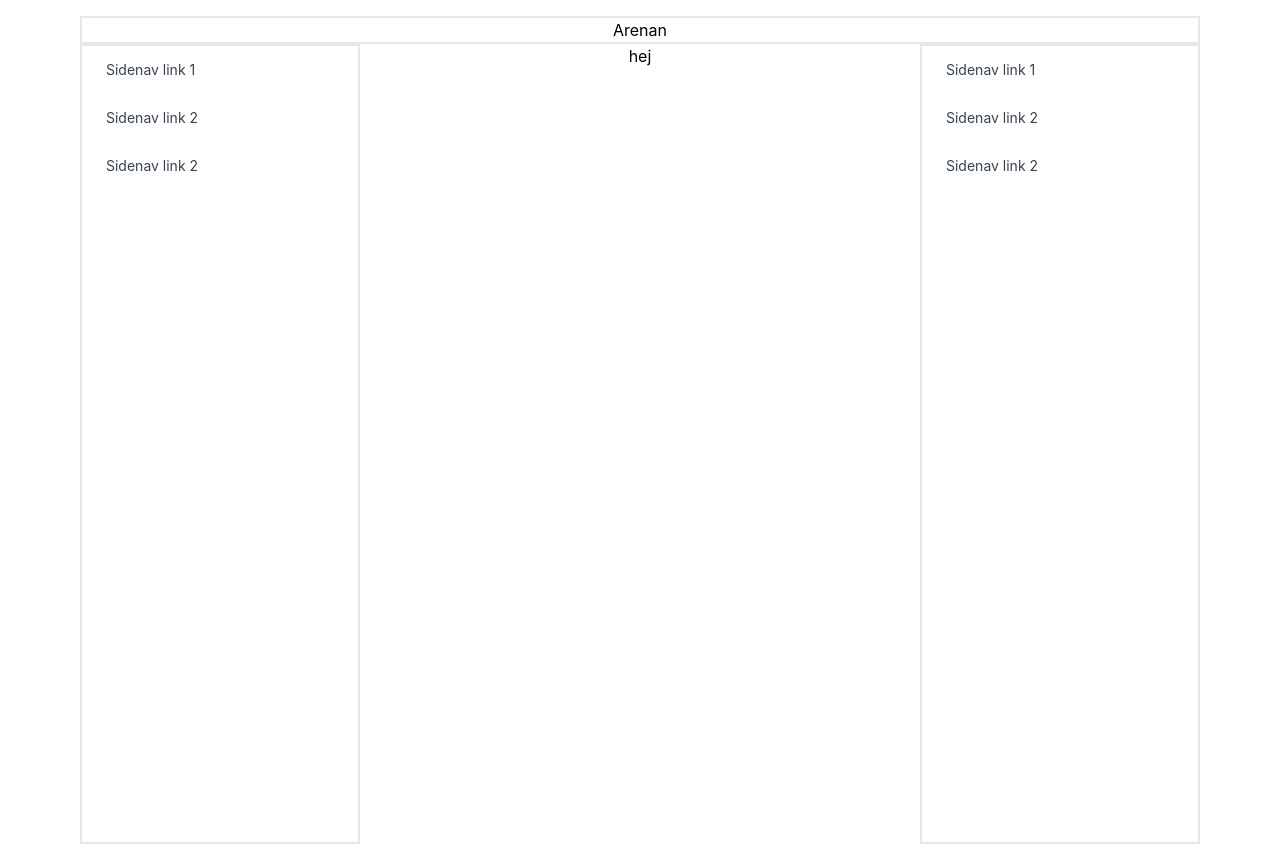
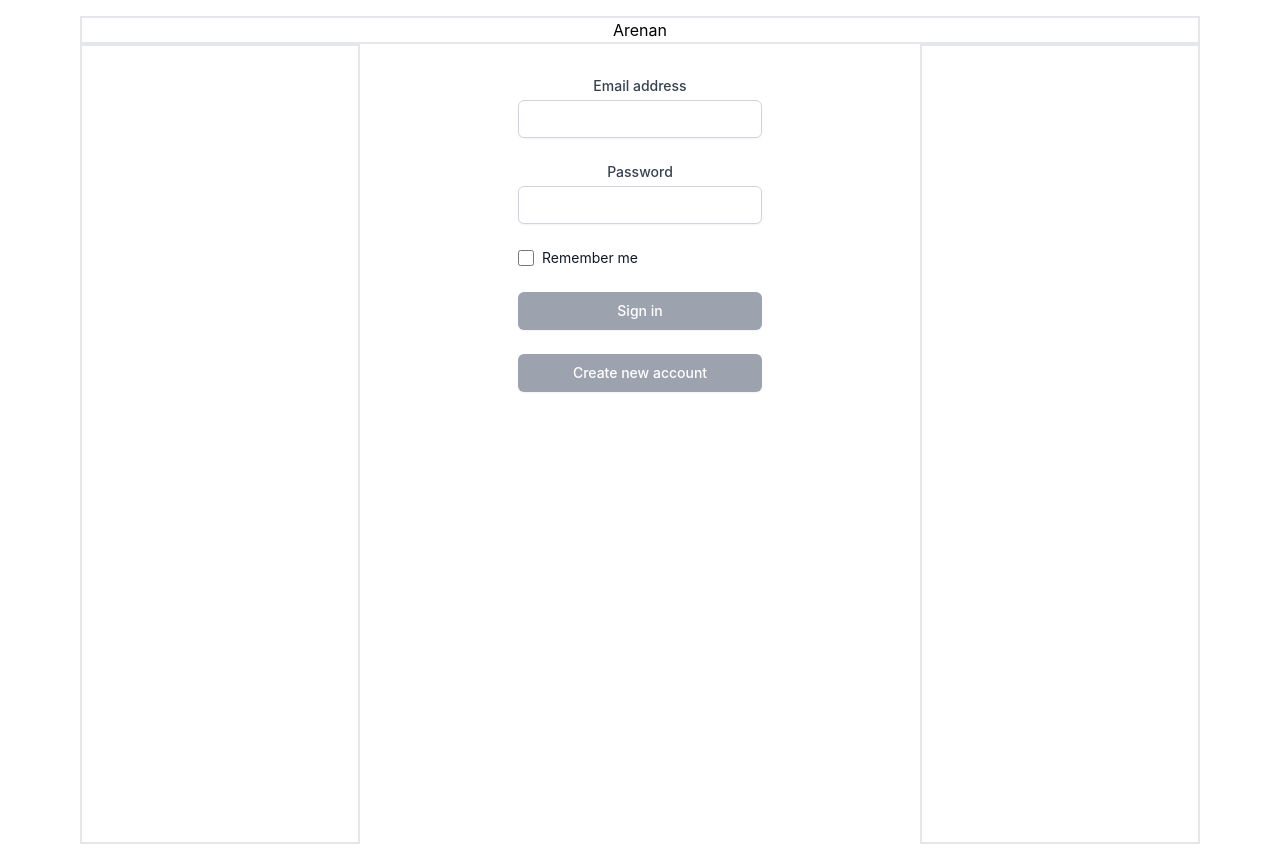
Before and after one commit to malmz90/arenan-frontend, a React (Create React App) app: page / in a window 1280 px wide. Built offline with nearby package versions, Linux system fonts and the light colour scheme.

Commit message:
some routing etc

```diff
--- a/src/App.js
+++ b/src/App.js
@@ -20,8 +20,7 @@ import RightSidebar from './components/RightSidebar'
 
 function App() {
   const user = useSelector((state) => state.user.user)
-
-  console.log(user)
+  const gladiator = useSelector((state) => state.gladiator.gladiator)
 
   return (
     <Router>
@@ -38,11 +37,10 @@ function App() {
                     <LeftSidebar />
                   </div>
                   <div className="w-2/4 text-center">
-                    hej
-                    {/* <Routes>
+                    <Routes>
                       <Route path="/" element={<LoginPage />} />
                       <Route path="register" element={<Register />} />
-                    <Route path="/" element={<MainPage />} />
+                      <Route path="main" element={<MainPage />} />
                       <Route
                         path="create/gladiator"
                         element={<CreateGladiator />}
@@ -51,7 +49,7 @@ function App() {
                         path="main/merchants"
                         element={<Merchants />}
                       ></Route>
-                  </Routes> */}
+                    </Routes>
                   </div>
                   <div className="w-1/4 border-2">
                     <RightSidebar />
--- a/src/components/LeftSidebar.js
+++ b/src/components/LeftSidebar.js
@@ -1,9 +1,11 @@
 import { useDispatch, useSelector } from 'react-redux'
 import { useNavigate, Link } from 'react-router-dom'
+import { removeGladiator } from '../redux/reducers/gladiator'
 import { removeUser } from '../redux/reducers/user'
 
 export default function LeftSidebar() {
   const user = useSelector((state) => state.user.user)
+  const gladiator = useSelector((state) => state.gladiator.gladiator)
   const navigate = useNavigate()
   const dispatch = useDispatch()
 
@@ -14,13 +16,16 @@ export default function LeftSidebar() {
     })
     navigate('/')
     dispatch(removeUser())
+    dispatch(removeGladiator())
   }
 
   return (
-    <ul class="relative">
-      <li class="relative">
+    <div>
+      {user && gladiator && (
+        <ul class="flex flex-col">
+          <li class="flex">
             <a
-          class="flex items-center text-sm py-4 px-6 h-12 overflow-hidden text-gray-700 text-ellipsis whitespace-nowrap rounded hover:text-gray-900 hover:bg-gray-100 transition duration-300 ease-in-out"
+              class="flex items-center px-2 py-1 m-4 text-sm text-gray-700 text-ellipsis rounded hover:text-gray-900 hover:bg-gray-100 transition duration-300 ease-in-out"
               href="#!"
               data-mdb-ripple="true"
               data-mdb-ripple-color="dark"
@@ -28,9 +33,9 @@ export default function LeftSidebar() {
               Sidenav link 1
             </a>
           </li>
-      <li class="relative">
+          <li class="flex">
             <a
-          class="flex items-center text-sm py-4 px-6 h-12 overflow-hidden text-gray-700 text-ellipsis whitespace-nowrap rounded hover:text-gray-900 hover:bg-gray-100 transition duration-300 ease-in-out"
+              class="flex items-center px-2 py-1  m-4 text-sm text-gray-700 text-ellipsis rounded hover:text-gray-900 hover:bg-gray-100 transition duration-300 ease-in-out"
               href="#!"
               data-mdb-ripple="true"
               data-mdb-ripple-color="dark"
@@ -38,9 +43,9 @@ export default function LeftSidebar() {
               Sidenav link 2
             </a>
           </li>
-      <li class="relative">
+          <li class="flex">
             <a
-          class="flex items-center text-sm py-4 px-6 h-12 overflow-hidden text-gray-700 text-ellipsis whitespace-nowrap rounded hover:text-gray-900 hover:bg-gray-100 transition duration-300 ease-in-out"
+              class="flex items-center px-2 py-1  m-4 text-sm text-gray-700 text-ellipsis rounded hover:text-gray-900 hover:bg-gray-100 transition duration-300 ease-in-out"
               href="#!"
               data-mdb-ripple="true"
               data-mdb-ripple-color="dark"
@@ -61,5 +66,7 @@ export default function LeftSidebar() {
             )}
           </div>
         </ul>
+      )}
+    </div>
   )
 }
--- a/src/components/RightSidebar.js
+++ b/src/components/RightSidebar.js
@@ -1,26 +1,16 @@
-import { useDispatch, useSelector } from 'react-redux'
-import { useNavigate, Link } from 'react-router-dom'
-import { removeUser } from '../redux/reducers/user'
+import { useSelector } from 'react-redux'
 
 export default function RightSidebar() {
   const user = useSelector((state) => state.user.user)
-  const navigate = useNavigate()
-  const dispatch = useDispatch()
-
-  const logout = () => {
-    fetch('http://localhost:4000/logout', {
-      method: 'GET',
-      credentials: 'include',
-    })
-    navigate('/')
-    dispatch(removeUser())
-  }
+  const gladiator = useSelector((state) => state.gladiator.gladiator)
 
   return (
-    <ul class="relative">
-      <li class="relative">
+    <div>
+      {user && gladiator && (
+        <ul class="flex flex-col">
+          <li class="flex">
             <a
-          class="flex items-center text-sm py-4 px-6 h-12 overflow-hidden text-gray-700 text-ellipsis whitespace-nowrap rounded hover:text-gray-900 hover:bg-gray-100 transition duration-300 ease-in-out"
+              class="flex items-center px-2 py-1  m-4 text-sm text-gray-700 text-ellipsis rounded hover:text-gray-900 hover:bg-gray-100 transition duration-300 ease-in-out"
               href="#!"
               data-mdb-ripple="true"
               data-mdb-ripple-color="dark"
@@ -28,9 +18,9 @@ export default function RightSidebar() {
               Sidenav link 1
             </a>
           </li>
-      <li class="relative">
+          <li class="flex">
             <a
-          class="flex items-center text-sm py-4 px-6 h-12 overflow-hidden text-gray-700 text-ellipsis whitespace-nowrap rounded hover:text-gray-900 hover:bg-gray-100 transition duration-300 ease-in-out"
+              class="flex items-center px-2 py-1  m-4 text-sm text-gray-700 text-ellipsis rounded hover:text-gray-900 hover:bg-gray-100 transition duration-300 ease-in-out"
               href="#!"
               data-mdb-ripple="true"
               data-mdb-ripple-color="dark"
@@ -38,9 +28,9 @@ export default function RightSidebar() {
               Sidenav link 2
             </a>
           </li>
-      <li class="relative">
+          <li class="flex">
             <a
-          class="flex items-center text-sm py-4 px-6 h-12 overflow-hidden text-gray-700 text-ellipsis whitespace-nowrap rounded hover:text-gray-900 hover:bg-gray-100 transition duration-300 ease-in-out"
+              class="flex items-center px-2 py-1  m-4 text-sm text-gray-700 text-ellipsis rounded hover:text-gray-900 hover:bg-gray-100 transition duration-300 ease-in-out"
               href="#!"
               data-mdb-ripple="true"
               data-mdb-ripple-color="dark"
@@ -48,19 +38,8 @@ export default function RightSidebar() {
               Sidenav link 2
             </a>
           </li>
-
-      <div className="justify-end">
-        {user && (
-          <li>
-            <button
-              onClick={logout}
-              className="text-xs font-medium text-gray-500 group-hover:text-gray-200"
-            >
-              Logout
-            </button>
-          </li>
+        </ul>
       )}
     </div>
-    </ul>
   )
 }
--- a/src/pages/LoginPage.js
+++ b/src/pages/LoginPage.js
@@ -15,6 +15,7 @@ const LoginPage = () => {
     e.preventDefault()
 
     const handleData = ({ token, user, gladiator }) => {
+      console.log('log', gladiator)
       if (!token) {
         return
       }
@@ -24,7 +25,7 @@ const LoginPage = () => {
       } else if (user && gladiator) {
         dispatch(setGladiator(gladiator))
         dispatch(setUser(user))
-        navigate('/')
+        navigate('/main')
       }
     }
 
--- a/src/pages/MainPage.js
+++ b/src/pages/MainPage.js
@@ -4,17 +4,6 @@ import { Route, Routes } from 'react-router-dom'
 const MainPage = () => {
   const gladiator = useSelector((state) => state.gladiator.gladiator)
 
-  return (
-    <div className="flex flex-row">
-      <div className="w-1/4 flex flex-col">
-        <h1 className="text-xl">Arenan</h1>
-        <a>Köpmän</a>
-        <a>Gladiatorer</a>
-      </div>
-
-      <div className="w-2/4">Column 2</div>
-      <div className="w-1/4">column 3</div>
-    </div>
-  )
+  return <div className="flex flex-row">Main</div>
 }
 export default MainPage
--- a/src/pages/Register.js
+++ b/src/pages/Register.js
@@ -19,7 +19,7 @@ const Register = () => {
       .then((res) => res.json())
       .then((data) => console.log(data))
       .catch((e) => console.log('error', e))
-    navigate('/login')
+    navigate('/')
   }
   return (
     <div className="flex bg-white py-8 px-4 sm:px-10 w-full justify-center">
--- a/src/redux/reducers/gladiator.js
+++ b/src/redux/reducers/gladiator.js
@@ -1,8 +1,12 @@
-import { SET_GLADIATOR } from '../types'
+import { SET_GLADIATOR, REMOVE_GLADIATOR } from '../types'
 
 export const setGladiator = (gladiator) => ({
   type: SET_GLADIATOR,
   payload: gladiator,
+})
+
+export const removeGladiator = () => ({
+  type: REMOVE_GLADIATOR,
 })
 
 const initialState = {
@@ -13,6 +17,8 @@ const gladiator = (state = initialState, action) => {
   switch (action.type) {
     case SET_GLADIATOR:
       return { ...state, gladiator: action.payload }
+    case REMOVE_GLADIATOR:
+      return { ...state, gladiator: null }
     default:
       return state
   }
--- a/src/redux/types.js
+++ b/src/redux/types.js
@@ -1,3 +1,4 @@
 export const SET_USER = 'SET_USER'
 export const REMOVE_USER = 'REMOVE_USER'
 export const SET_GLADIATOR = 'SET_GLADIATOR'
+export const REMOVE_GLADIATOR = 'REMOVE_GLADIATOR'
```
Lines whose indentation alone changed are shown as unchanged.
